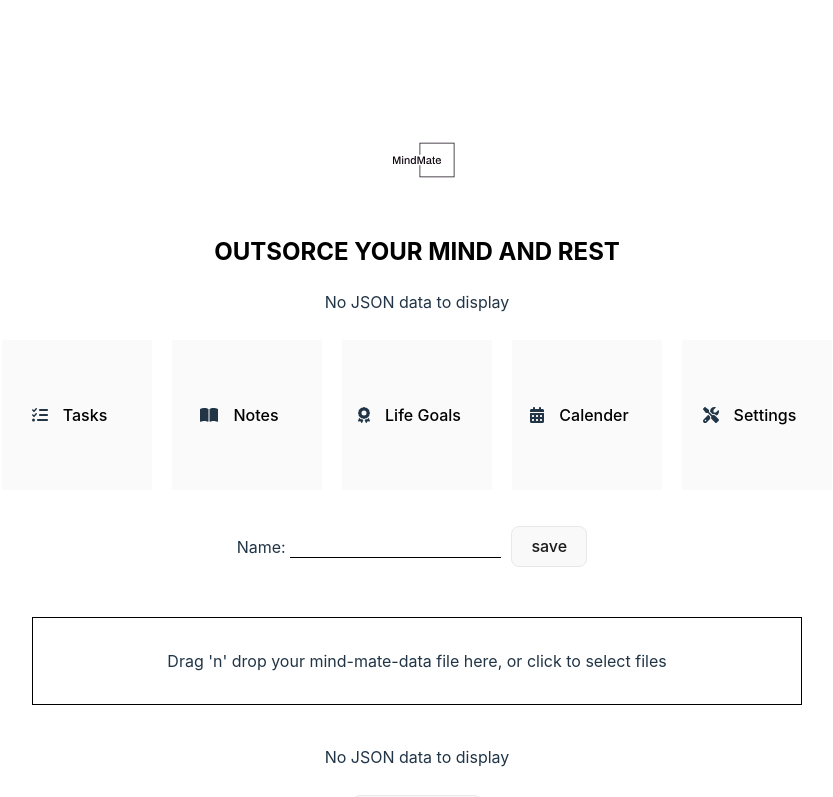
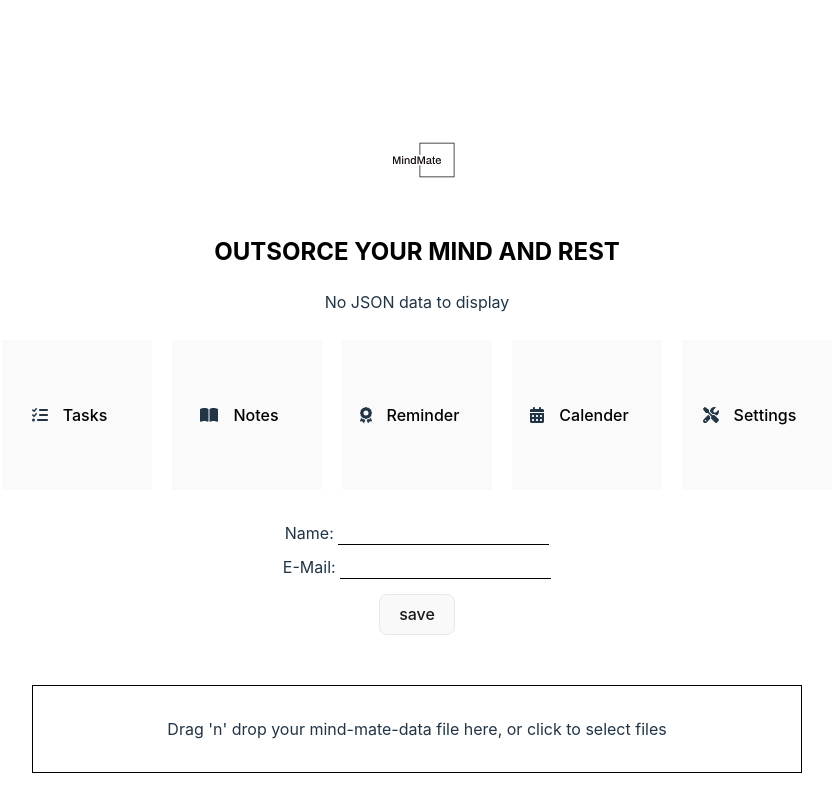
Before and after one commit to Paulalbo/MindMate, a React (Vite) app: page / in a window 1280 px wide. Shown: the top 797 px of the page, without its empty margins (230-1063 px from the left). Built offline with nearby package versions, Linux system fonts and the light colour scheme.

Commit message:
Feature - Note send to email button, settings email addition

```diff
--- a/package.json
+++ b/package.json
@@ -25,6 +25,7 @@
     "draft-js-export-html": "^1.4.1",
     "draft-js-import-html": "^1.4.1",
     "draftjs-to-html": "^0.9.1",
+    "emailjs-com": "^3.2.0",
     "express": "^4.18.2",
     "firebase": "^10.6.0",
     "html-to-draftjs": "^1.5.0",
--- a/src/App.tsx
+++ b/src/App.tsx
@@ -8,7 +8,7 @@ import Header from "./component/HeaderComponent/Header";
 // Pages
 
 import Calender from "./pages/calender";
-import LifeGoals from "./pages/life-goals";
+import Reminder from "./pages/Reminder";
 import Notes from "./pages/notes";
 import TaskPage from "./pages/task-page";
 import Settings from "./pages/settings";
@@ -24,7 +24,7 @@ function App() {
             <Route path="/" element={<Settings />} />
             <Route path="/task-page" element={<TaskPage />} />
             <Route path="/notes" element={<Notes />} />
-            <Route path="/life-goals" element={<LifeGoals />} />
+            <Route path="/reminder" element={<Reminder />} />
             <Route path="/calender" element={<Calender />} />
             <Route path="/settings" element={<Settings />} />
           </Routes>
--- a/src/component/Editor/Editor.tsx
+++ b/src/component/Editor/Editor.tsx
@@ -11,6 +11,7 @@ import {
   faStrikethrough,
   faHighlighter,
 } from "@fortawesome/free-solid-svg-icons";
+import MailButton from "../Mail/Mail";
 
 interface WysiwygEditorProps {
   selectNote: string;
@@ -202,6 +203,10 @@ const WysiwygEditor: React.FC<WysiwygEditorProps> = ({ selectNote }) => {
               editorState={modalEditorContent}
               onChange={setModalEditorContent}
             />
+            <MailButton
+              title={selectedNote.title}
+              data={selectedNote.content}
+            />
           </div>
         </div>
       )}
--- /dev/null
+++ b/src/component/Mail/Mail.tsx
@@ -0,0 +1,49 @@
+import "./style.css";
+import emailjs from "emailjs-com";
+
+interface MailButtonProps {
+  title: any;
+  data: any; // Use a specific type if you have one for your JSON data
+}
+
+const MailButton: React.FC<MailButtonProps> = ({ title, data }) => {
+  const jsonData = localStorage.getItem("mindMateData");
+  const storedData = jsonData ? JSON.parse(jsonData) : "";
+
+  const storedEmail = storedData.email;
+  const storedName = storedData.name;
+
+  function sendEmail() {
+    console.log("Recipient email:", storedEmail);
+    const templateParams = {
+      name: storedName,
+      title: title,
+      data: data,
+      to_email: storedEmail,
+    };
+
+    emailjs
+      .send(
+        "service_jsfvz1m",
+        "template_00sdm8c",
+        templateParams,
+        "7NH_0OrfJiY1e7oBU"
+      )
+      .then(
+        (_result) => {
+          window.location.reload();
+        },
+        (error) => {
+          console.log(error.text);
+        }
+      );
+  }
+
+  return (
+    <button className="button" onClick={sendEmail}>
+      Send as E-Mail
+    </button>
+  );
+};
+
+export default MailButton;
--- /dev/null
+++ b/src/component/Mail/style.css
@@ -0,0 +1 @@
+/* No CSS *//*# sourceMappingURL=style.css.map */
--- a/src/component/Navbar/Navbar.tsx
+++ b/src/component/Navbar/Navbar.tsx
@@ -25,10 +25,10 @@ function Navbar() {
             Notes
           </Link>
         </li>
-        <li className="navbar__item navbar__item--life-goals">
+        <li className="navbar__item navbar__item--reminder">
           <FontAwesomeIcon icon={faAward} />
-          <Link className="navbar__link" to="/life-goals">
-            Life Goals
+          <Link className="navbar__link" to="/reminder">
+            Reminder
           </Link>
         </li>
         <li className="navbar__item navbar__item--calender">
--- a/src/index.css
+++ b/src/index.css
@@ -116,3 +116,13 @@ h1 {
   clip-path: inset(50%); /*modern browsers, clip-path works inwards from each corner*/
   white-space: nowrap; /* added line to stop words getting smushed together (as they go onto seperate lines and some screen readers do not understand line feeds as a space */
 }
+
+.settings {
+  display: flex;
+  flex-direction: column;
+  align-items: center;
+}
+
+.settings div {
+  margin: 5px 0;
+}
--- /dev/null
+++ b/src/pages/Reminder.tsx
@@ -0,0 +1,15 @@
+const LifeGoals = () => {
+  return (
+    <div>
+      <h1>
+        Re<u>mind</u>er
+      </h1>
+      <p>
+        coming soon, possiblity so set some alarms/reminders that will pop up at
+        a specific date time
+      </p>
+    </div>
+  );
+};
+
+export default LifeGoals;
--- a/src/pages/life-goals.tsx
+++ /dev/null
@@ -1,9 +0,0 @@
-const LifeGoals = () => {
-  return (
-    <div>
-      <h1>Life goals page</h1>
-    </div>
-  );
-};
-
-export default LifeGoals;
--- a/src/pages/settings.tsx
+++ b/src/pages/settings.tsx
@@ -17,12 +17,16 @@ const Settings = () => {
     setJsonData(null);
   };
   const [name, setName] = useState(storedData ? storedData.name : "");
+  const [email, setEmail] = useState(storedData ? storedData.email : "");
   const handleNameChange = (e: { target: { value: any } }) => {
     setName(e.target.value);
   };
-  const saveName = () => {
+  const handleEmailChange = (e: { target: { value: any } }) => {
+    setEmail(e.target.value);
+  };
+  const saveSettings = () => {
     // Create a new object with the updated name and the existing data
-    const updatedData = { ...storedData, name };
+    const updatedData = { ...storedData, name, email };
 
     // Store the updated data in localStorage
     localStorage.setItem("mindMateData", JSON.stringify(updatedData));
@@ -31,6 +35,7 @@ const Settings = () => {
 
   return (
     <>
+      <div className="settings">
         <div>
           <label>Name: </label>
           <input
@@ -39,7 +44,17 @@ const Settings = () => {
             value={name}
             onChange={handleNameChange}
           ></input>
-        <button className="button" onClick={saveName}>
+        </div>
+        <div>
+          <label>E-Mail: </label>
+          <input
+            className="input"
+            type="text"
+            value={email}
+            onChange={handleEmailChange}
+          ></input>
+        </div>
+        <button className="button" onClick={saveSettings}>
           save
         </button>
       </div>
```
Also changed, not shown: src/component/Mail/style.sass (added), 2 other files (tests, documents, lock files or other folders). Lines whose indentation alone changed are shown as unchanged.
